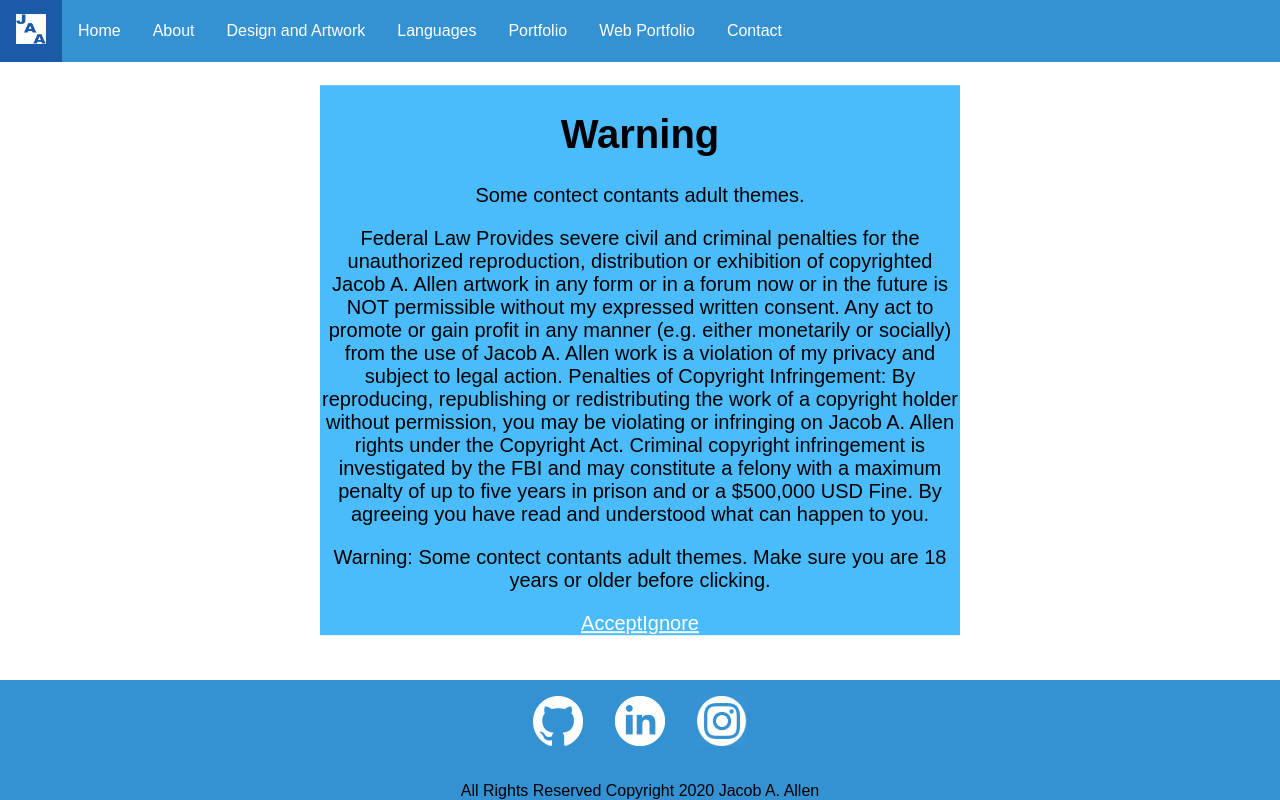
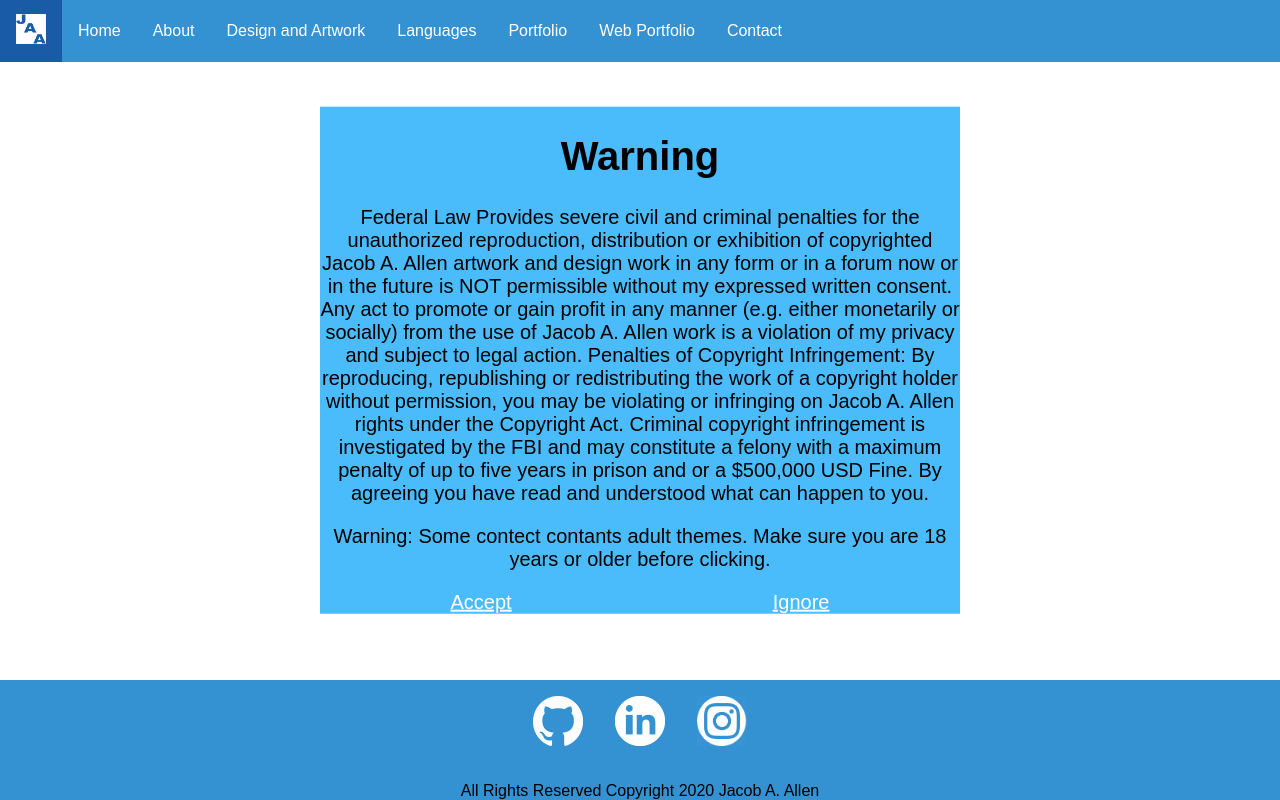
Before and after one commit to Jacobaallen/Portfolio-2, a React (Create React App) app: page /warning in a window 1280 px wide. Built offline with nearby package versions, Linux system fonts and the light colour scheme.

Commit message:
rapped the buttons in a div to have more control over them

```diff
--- a/src/components/Warning.jsx
+++ b/src/components/Warning.jsx
@@ -7,14 +7,15 @@ class warning extends React.Component {
    return (
      <div className="warning">
        <h1>Warning</h1>
-       <p>Some contect contants adult themes.</p>
-      <p>Federal Law Provides severe civil and criminal penalties for the unauthorized reproduction, distribution or exhibition of copyrighted Jacob A. Allen artwork in any form or in a forum now or in the future is NOT permissible without my expressed written consent.
+      <p>Federal Law Provides severe civil and criminal penalties for the unauthorized reproduction, distribution or exhibition of copyrighted Jacob A. Allen artwork and design work in any form or in a forum now or in the future is NOT permissible without my expressed written consent.
          Any act to promote or gain profit in any manner (e.g. either monetarily or socially) from the use of Jacob A. Allen work is a violation of my privacy and subject to legal action.
          Penalties of Copyright Infringement: By reproducing, republishing or redistributing the work of a copyright holder without permission, you may be violating or infringing on Jacob A. Allen rights under the Copyright Act.
          Criminal copyright infringement is investigated by the FBI and may constitute a felony with a maximum penalty of up to five years in prison and or a $500,000 USD Fine. By agreeing you have read and understood what can happen to you.</p>
-       <p>Warning: Some contect contants adult themes. Make sure you are 18 years or older before clicking.</p>
-      <a className="nav-link" href="/Artarchive">Accept</a>
-      <a className="nav-link" href="/">Ignore</a>
+      <p>Warning: Some contect contants adult themes. Make sure you are 18 years or older before clicking.</p>
+      <div className="buttons">
+        <a className="nav-link" href="/Artarchive">Accept</a>
+        <a className="nav-link" href="/">Ignore</a>
+      </div>
     </div>
   )
  }
```
